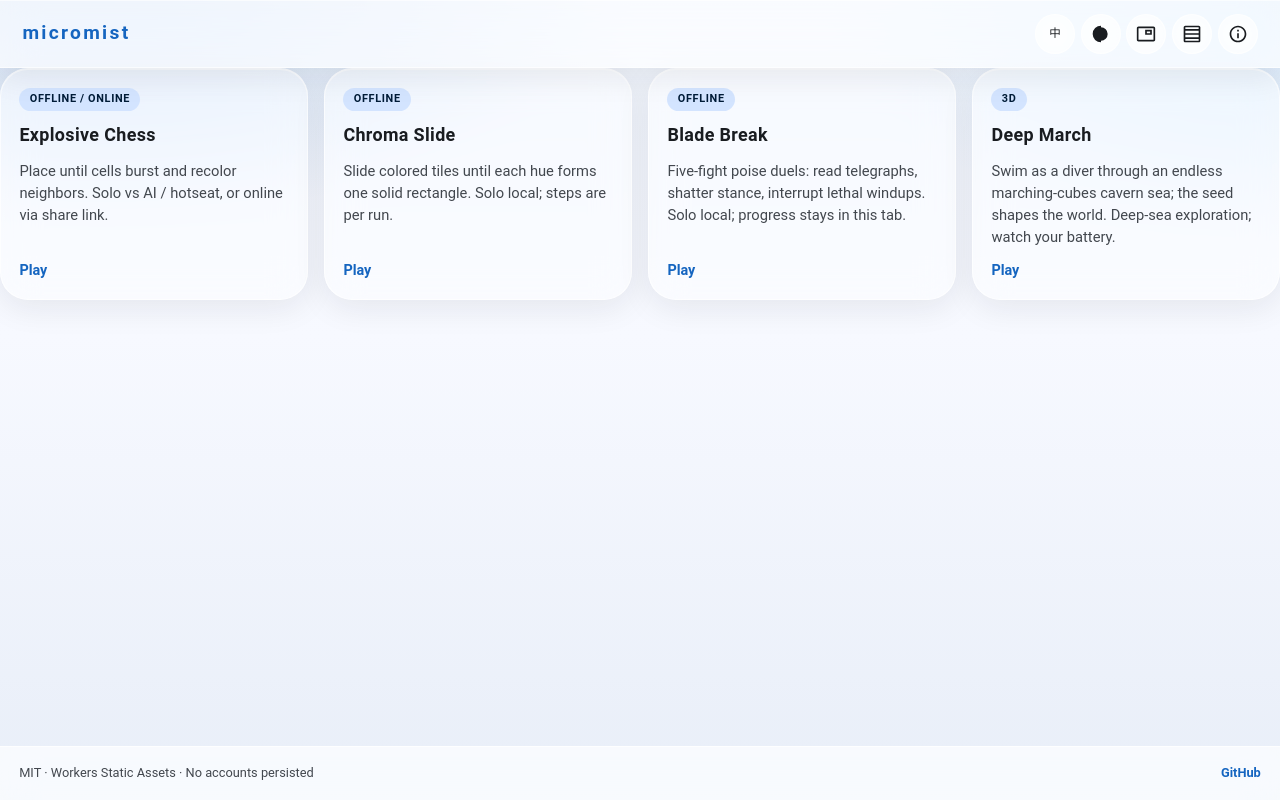
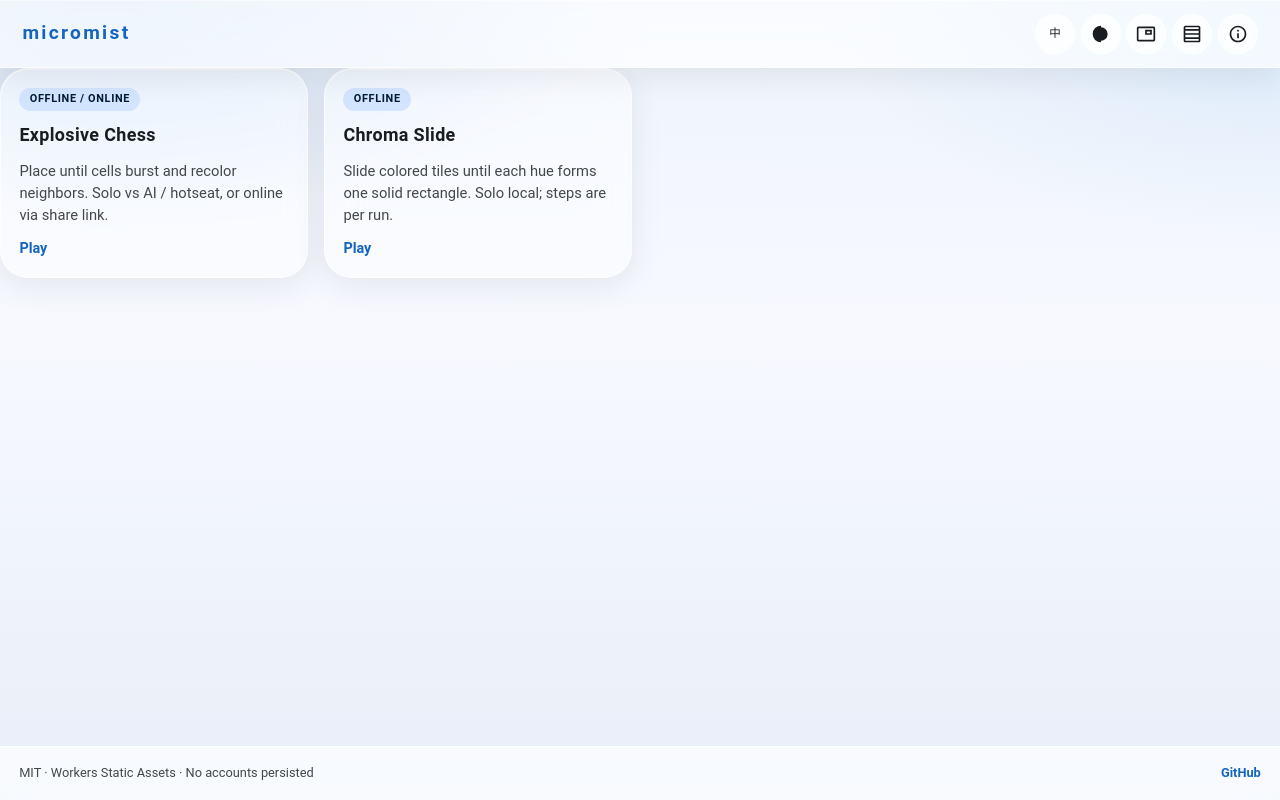
Before and after one commit to GoldenEagle1527/micromist, a React (Vite) app: page / in a window 1280 px wide. Built offline with nearby package versions, Linux system fonts and the light colour scheme.

Commit message:
shell: remove blade-break and deep-march

```diff
--- a/src/games/catalog.ts
+++ b/src/games/catalog.ts
@@ -44,26 +44,6 @@ export const games: GameMeta[] = [
       en: "Slide colored tiles until each hue forms one solid rectangle. Solo local; steps are per run.",
     },
     badge: { zh: "单机", en: "Offline" },
-  },
-  {
-    slug: "blade-break",
-    mode: "single",
-    title: { zh: "破阵之刃", en: "Blade Break" },
-    blurb: {
-      zh: "五场对决的破势肉鸽：读意图、削架势、打断致命蓄力。单机本地，进度仅存本标签页。",
-      en: "Five-fight poise duels: read telegraphs, shatter stance, interrupt lethal windups. Solo local; progress stays in this tab.",
-    },
-    badge: { zh: "单机", en: "Offline" },
-  },
-  {
-    slug: "deep-march",
-    mode: "single",
-    title: { zh: "深潜", en: "Deep March" },
-    blurb: {
-      zh: "以潜水员视角游过无尽的 Marching Cubes 海底洞穴，种子决定地形。深海探索，注意电量。",
-      en: "Swim as a diver through an endless marching-cubes cavern sea; the seed shapes the world. Deep-sea exploration; watch your battery.",
-    },
-    badge: { zh: "3D", en: "3D" },
   }
 ];
 
--- a/src/i18n/locales/en.ts
+++ b/src/i18n/locales/en.ts
@@ -1,6 +1,4 @@
 import type { Dict } from "../types";
-import { bladeEn } from "../../games/blade-break/i18n";
-import { deepMarchEn } from "../../games/deep-march/i18n";
 import { chromaEn } from "../../games/chroma-slide/i18n";
 import { explosiveEn } from "../../games/explosive-chess/i18n";
 
@@ -63,6 +61,4 @@ export const en: Dict = {
   storageLegacyNote: "Clearing Platform also removes theme and language preferences.",
   explosive: explosiveEn,
   chroma: chromaEn,
-  blade: bladeEn,
-  deepMarch: deepMarchEn,
 };
--- a/src/i18n/locales/zh.ts
+++ b/src/i18n/locales/zh.ts
@@ -1,6 +1,4 @@
 import type { Dict } from "../types";
-import { bladeZh } from "../../games/blade-break/i18n";
-import { deepMarchZh } from "../../games/deep-march/i18n";
 import { chromaZh } from "../../games/chroma-slide/i18n";
 import { explosiveZh } from "../../games/explosive-chess/i18n";
 
@@ -63,6 +61,4 @@ export const zh: Dict = {
   storageLegacyNote: "清除「平台设置」会影响主题与语言等偏好。",
   explosive: explosiveZh,
   chroma: chromaZh,
-  blade: bladeZh,
-  deepMarch: deepMarchZh,
 };
--- a/src/i18n/types.ts
+++ b/src/i18n/types.ts
@@ -1,5 +1,3 @@
-import type { BladeDict } from "../games/blade-break/i18n";
-import type { DeepMarchDict } from "../games/deep-march/i18n";
 import type { ChromaDict } from "../games/chroma-slide/i18n";
 import type { ExplosiveDict } from "../games/explosive-chess/i18n";
 
@@ -62,8 +60,6 @@ export type Dict = {
   storageLegacyNote: string;
   explosive: ExplosiveDict;
   chroma: ChromaDict;
-  blade: BladeDict;
-  deepMarch: DeepMarchDict;
 };
 
 export type GameLocaleFields = {
--- a/src/pages/PlayPage.tsx
+++ b/src/pages/PlayPage.tsx
@@ -2,8 +2,6 @@ import { Link, useParams } from "react-router";
 import "../styles/play.css";
 import { ExplosiveChessGame } from "../games/explosive-chess/ExplosiveChessGame";
 import { ChromaSlideGame } from "../games/chroma-slide/ChromaSlideGame";
-import { BladeBreakGame } from "../games/blade-break/BladeBreakGame";
-import { DeepMarchGame } from "../games/deep-march/DeepMarchGame";
 import { getGame } from "../games/catalog";
 import { useLocale } from "../i18n";
 
@@ -27,8 +25,6 @@ export function PlayPage() {
     <>
       {game.slug === "explosive-chess" ? <ExplosiveChessGame /> : null}
       {game.slug === "chroma-slide" ? <ChromaSlideGame /> : null}
-      {game.slug === "blade-break" ? <BladeBreakGame /> : null}
-      {game.slug === "deep-march" ? <DeepMarchGame /> : null}
     </>
   );
 }
--- a/vite.config.ts
+++ b/vite.config.ts
@@ -11,9 +11,6 @@ export default defineConfig({
           if (id.includes("node_modules/phaser")) {
             return "phaser";
           }
-          if (id.includes("node_modules/three")) {
-            return "three";
-          }
         },
       },
     },
```
Also changed, not shown: package.json (+1 -15 lines), 1 other file (tests, documents, lock files or other folders).
